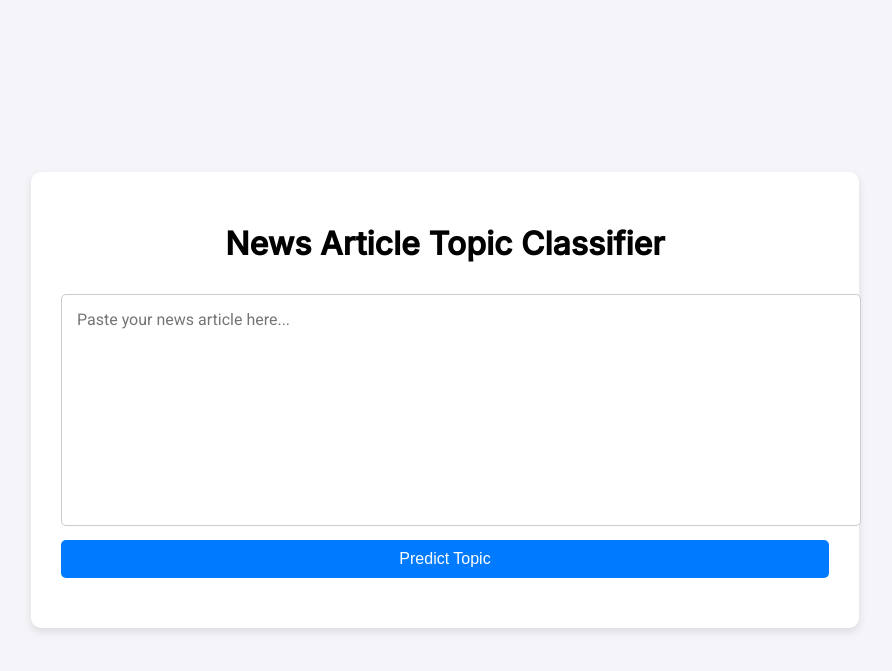
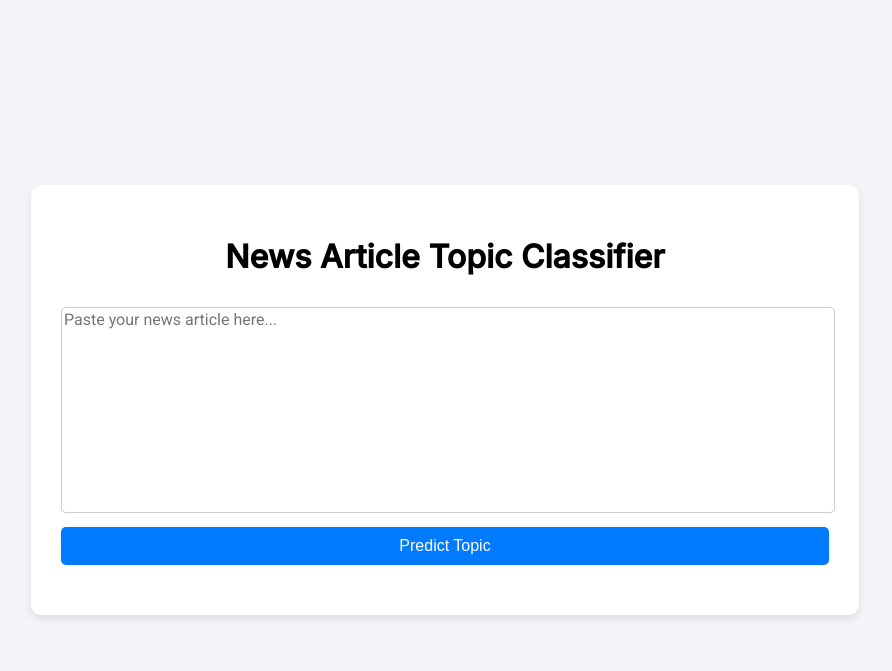
Before and after one commit to t1anzn/topic-classifier, a Flask app: page / in a window 1280 px wide. Shown: the top 671 px of the page, without its empty margins (195-1087 px from the left). Run offline with Flask 3, Linux system fonts and the light colour scheme.

Commit message:
Fixed padding issue on text area

```diff
--- a/news_classifier_web_app/templates/index.html
+++ b/news_classifier_web_app/templates/index.html
@@ -28,7 +28,6 @@
         textarea {
             font-family: 'Roboto', sans-serif;
             width: 100%;
-            padding: 15px;
             margin: 10px 0;
             font-size: 16px;
             border-radius: 5px;
```
